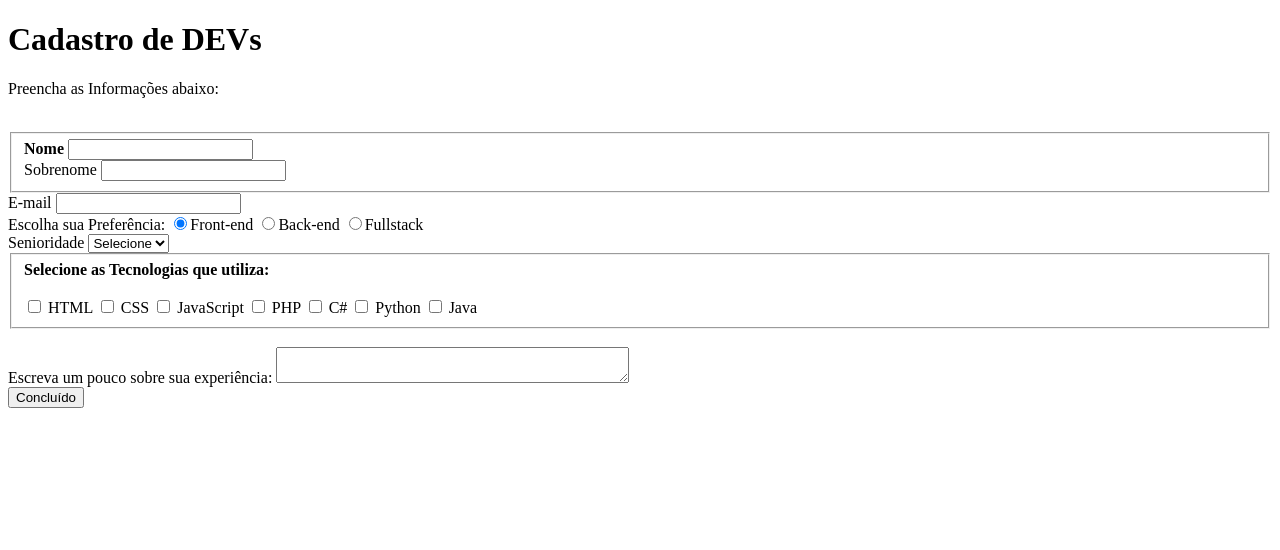
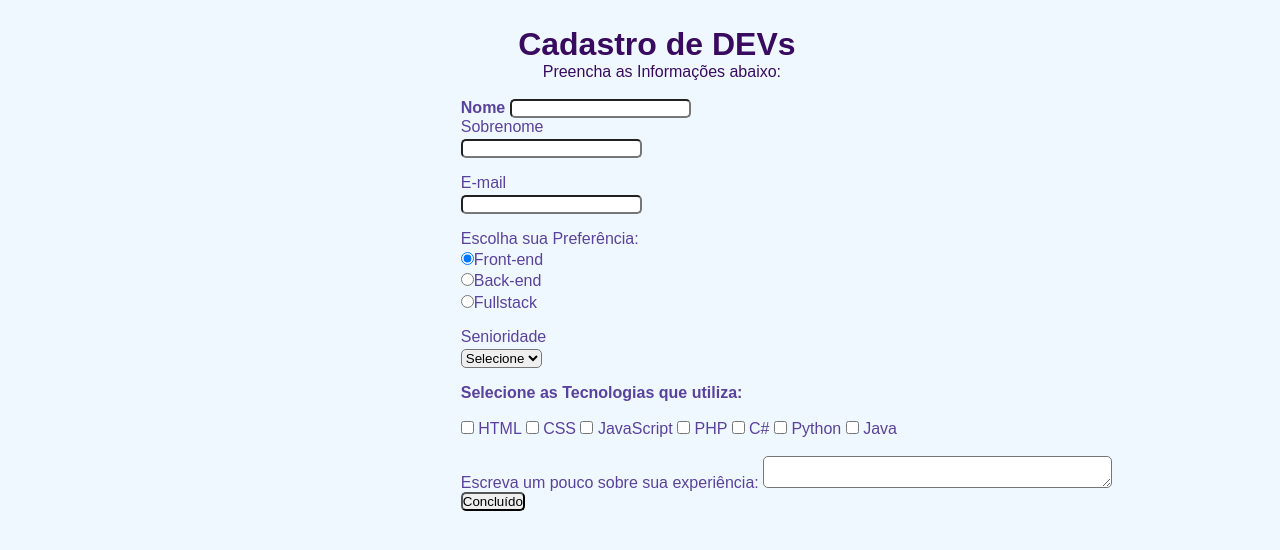
Before and after one commit to mauriciommo/Projetos-Diversos-em-HTML-e-CSS, a plain HTML site: page FormsHTML_CSS/index.html in a window 1280 px wide. Drawn offline with Linux system fonts and the light colour scheme.

Commit message:
continuação

```diff
--- a/FormsHTML_CSS/formulario.css
+++ b/FormsHTML_CSS/formulario.css
@@ -0,0 +1,51 @@
+* {
+    margin: 0;
+    padding: 0;
+}
+
+#titulo {
+    font-family: sans-serif;
+    color: #380B61;
+    margin-left: 7%;
+}
+
+#subtitulo {
+    font-family: sans-serif;
+    color: #380B61;
+    margin-left: 10%;
+}
+
+fieldset {
+    border: 0;
+}
+
+body {
+    background-color: #F0F8FF;
+    font-family: sans-serif;
+    font-size: 1em;
+    color: #59429d;
+    margin-left: 36%;
+    margin-top: 2%;
+    justify-content: center;
+}
+
+input, select, textarea, button {
+    border-radius: 5px;
+}
+
+.campo {
+    margin-bottom: 1em;
+}
+
+.campo label {
+    margin-bottom: 0.2em;
+    color: #59429d;
+    display: block;
+}
+
+fieldset .grupo .campo {
+    float: left;
+    margin-right: 1em;
+}
+
+.campo input[type=""]
--- a/FormsHTML_CSS/index.html
+++ b/FormsHTML_CSS/index.html
@@ -4,6 +4,7 @@
     <meta charset="UTF-8">
     <meta http-equiv="X-UA-Compatible" content="IE=edge">
     <meta name="viewport" content="width=device-width, initial-scale=1.0">
+    <link rel="stylesheet" type="text/css" href="formulario.css" media="all">
     <title>Cadastro</title>
 </head>
 <body>
```
